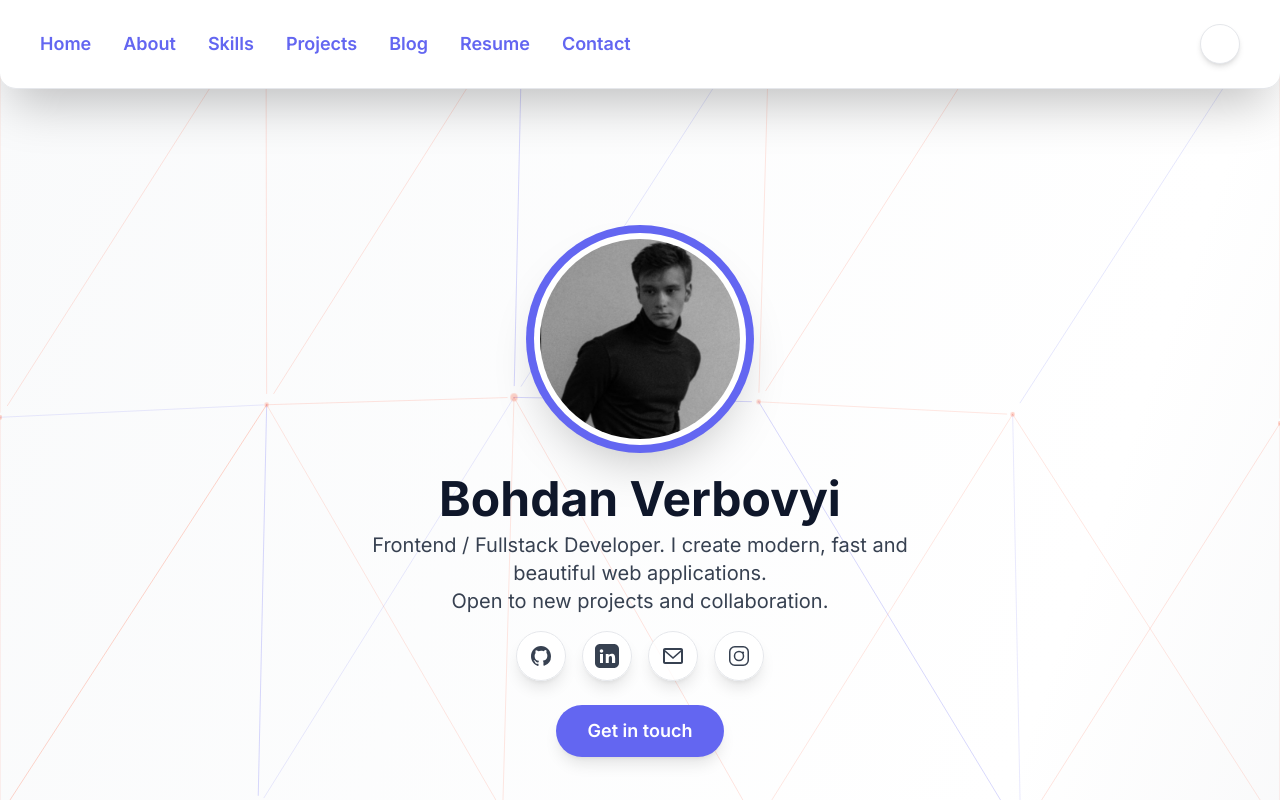
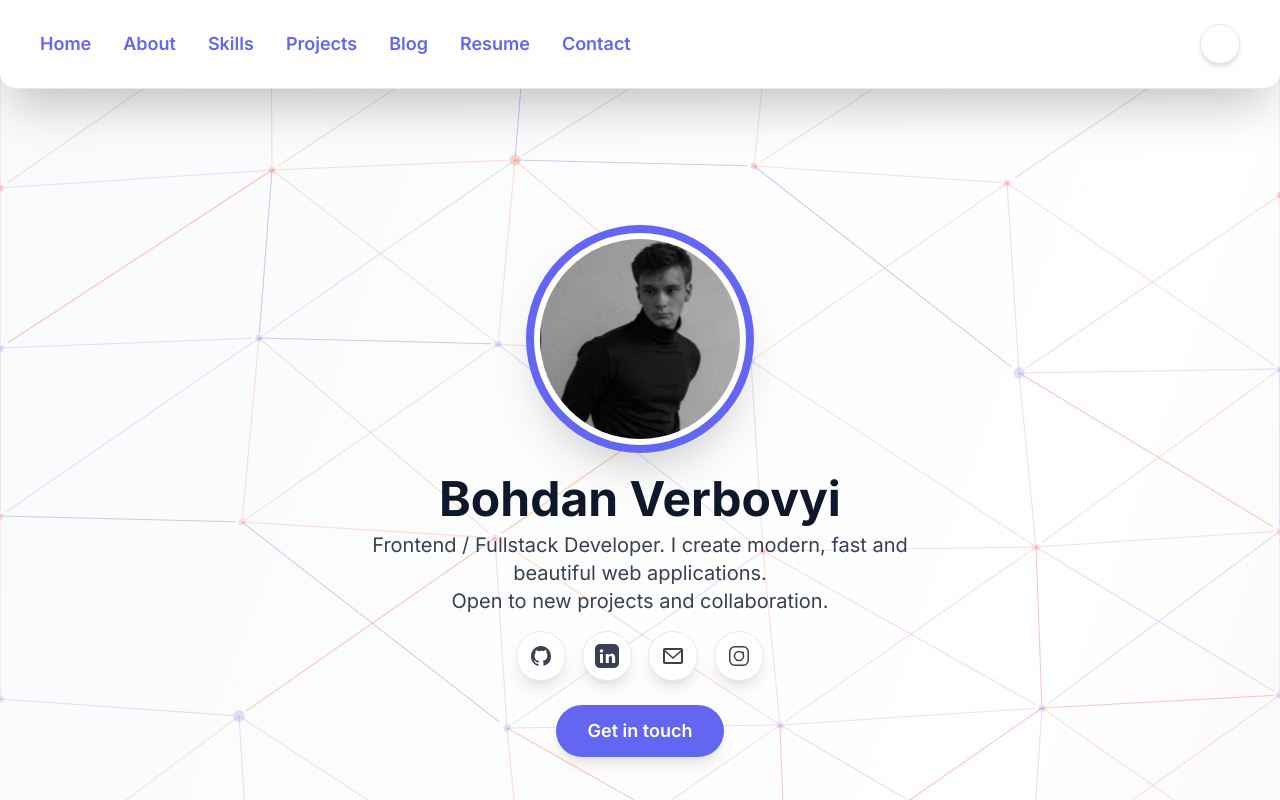
Before and after one commit to bogdanverb/my-portfolio, a Next.js app: page / in a window 1280 px wide. Shown: the top 800 px of the page. Built offline with nearby package versions, Linux system fonts and the light colour scheme.

Commit message:
bgFix + addSpeedInsights

```diff
--- a/components/Layout.tsx
+++ b/components/Layout.tsx
@@ -2,8 +2,9 @@ import React, { useEffect, useRef, useState } from 'react'
 
 import Link from 'next/link'
 import { motion } from 'framer-motion'
+import { useTheme } from 'next-themes'
 import { Analytics } from "@vercel/analytics/react"
-import { useTheme } from 'next-themes'
+import { SpeedInsights } from "@vercel/speed-insights/next"
 
 // Альтернативные современные иконки для ThemeToggle (минимализм, tech)
 function CustomThemeToggle({ theme, toggle }: { theme: string; toggle: () => void }) {
@@ -48,12 +49,24 @@ function CustomThemeToggle({ theme, toggle }: { theme: string; toggle: () => voi
   )
 }
 
+// Хук для получения размеров окна
+function useWindowSize() {
+  const [size, setSize] = useState({ width: 1920, height: 1080 });
+  useEffect(() => {
+    function update() {
+      setSize({ width: window.innerWidth, height: window.innerHeight });
+    }
+    update();
+    window.addEventListener('resize', update);
+    return () => window.removeEventListener('resize', update);
+  }, []);
+  return size;
+}
+
 // Живая SVG-сеть с useMemo для оптимизации
-function NetworkSVG() {
+function NetworkSVG({ width, height }: { width: number; height: number }) {
   const cols = 6
   const rows = 10
-  const width = 1920
-  const height = 5000
   const xStep = width / (cols - 1)
   const yStep = height / (rows - 1)
 
@@ -128,8 +141,8 @@ function NetworkSVG() {
     <svg
       className="absolute left-0 top-0 w-full pointer-events-none select-none"
       style={{ minHeight: '100vh', zIndex: 0 }}
-      width="100%"
-      height="100%"
+      width={width}
+      height={height}
       viewBox={`0 0 ${width} ${height}`}
       fill="none"
       preserveAspectRatio="none"
@@ -266,6 +279,7 @@ function Layout({ children }: { children: React.ReactNode }) {
   const userScrolled = useRef(false)
 
   const { theme, setTheme } = useTheme()
+  const { width, height } = useWindowSize()
 
   useEffect(() => {
     const checkScroll = () => {
@@ -331,7 +345,7 @@ function Layout({ children }: { children: React.ReactNode }) {
     <div className="flex flex-col min-h-screen bg-gradient-to-br from-gray-50 via-white to-gray-200 dark:from-gray-950 dark:via-gray-900 dark:to-gray-950 text-secondary dark:text-gray-100 transition-colors duration-300 relative overflow-x-hidden">
       {/* SVG-сеть на всю страницу, скроллится вместе с контентом */}
       <div className="absolute inset-0 w-full pointer-events-none z-0">
-        <NetworkSVG />
+        <NetworkSVG width={width} height={height * 2} />
       </div>
       {/* Navbar (адаптивный) */}
       <Navbar
--- a/package.json
+++ b/package.json
@@ -11,6 +11,7 @@
   },
   "dependencies": {
     "@vercel/analytics": "^1.5.0",
+    "@vercel/speed-insights": "^1.2.0",
     "critters": "^0.0.23",
     "framer-motion": "^12.7.4",
     "gray-matter": "^4.0.3",
```
Also changed, not shown: 1 other file (tests, documents, lock files or other folders).
